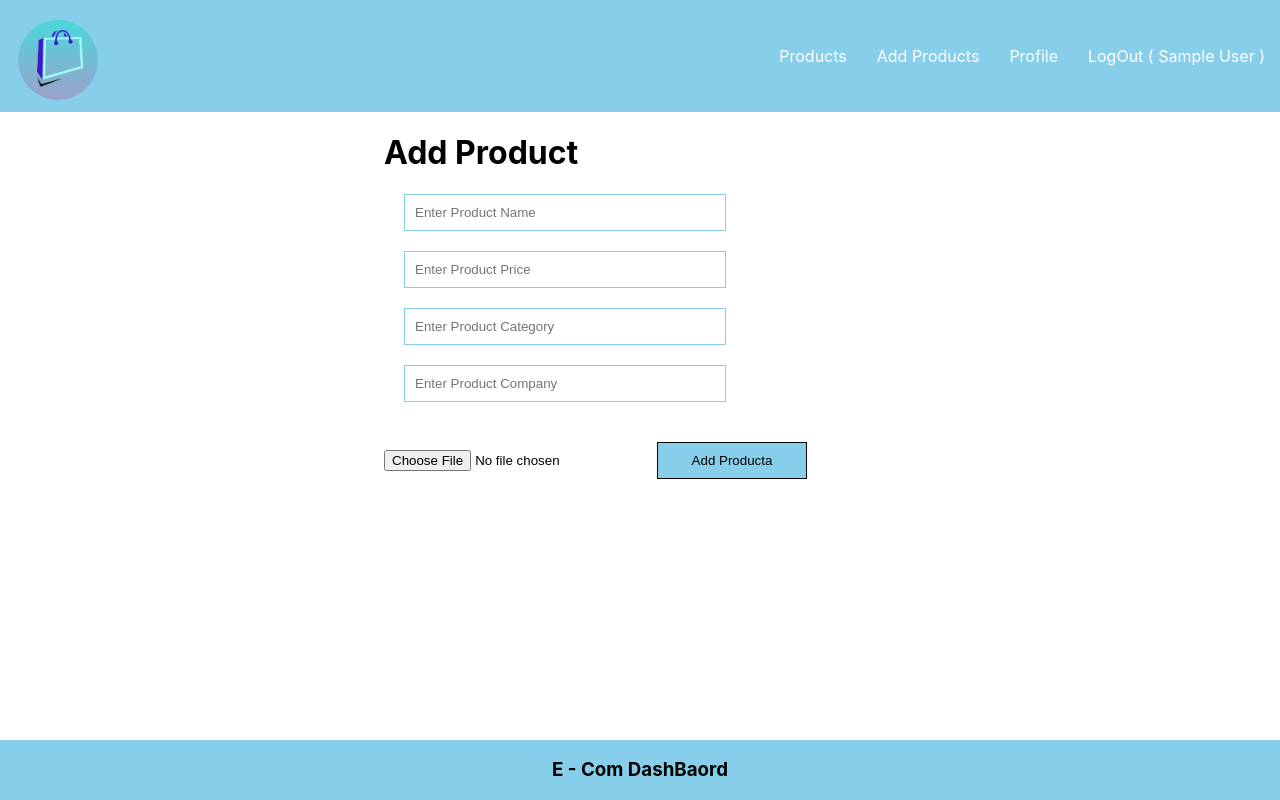
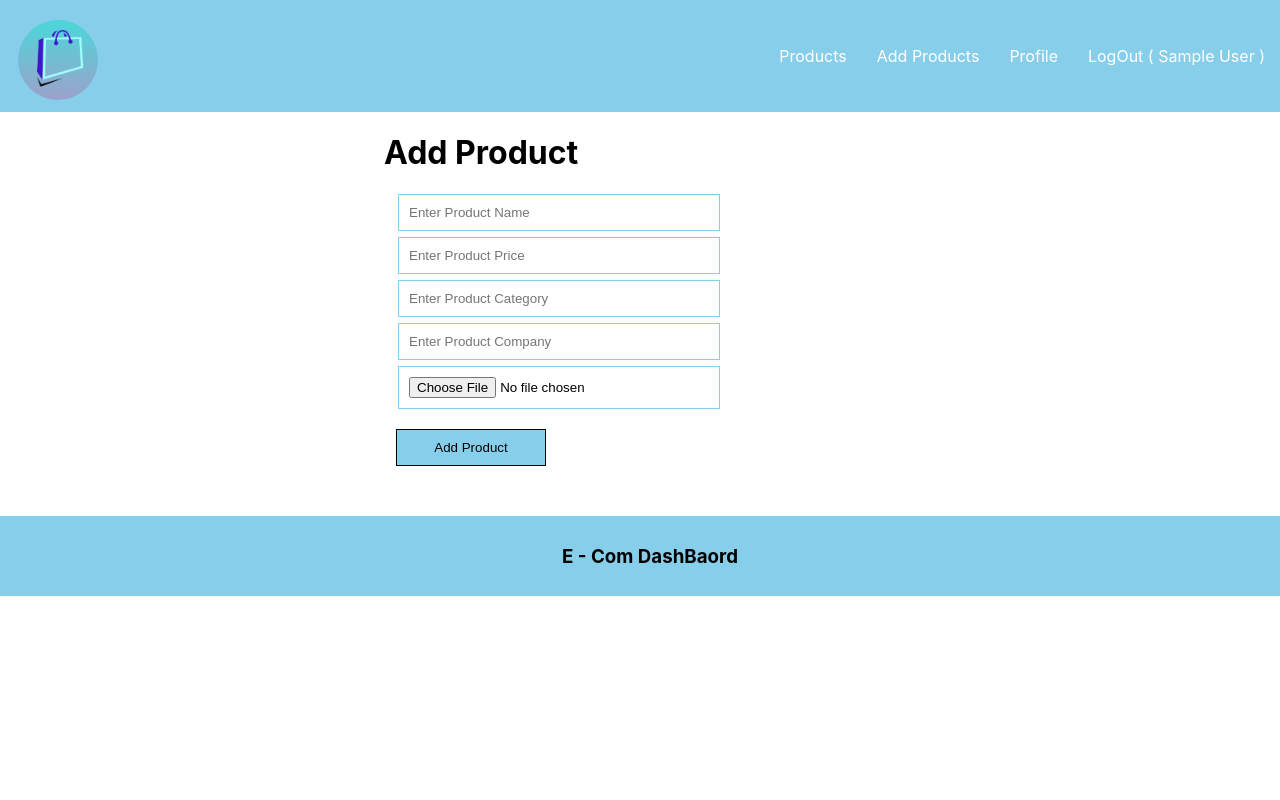
Before and after one commit to bhanu9672/e-dashbaord, a React (Create React App) app in the folder front-end/: page /add in a window 1280 px wide. Built offline with nearby package versions, Linux system fonts and the light colour scheme; sample sign-in values are in the browser's storage.

Commit message:
Small Code Update

```diff
--- a/front-end/src/App.css
+++ b/front-end/src/App.css
@@ -21,12 +21,11 @@
 }
 
 .footer {
-  user-select: auto;
-  position: absolute;
-  bottom: 0;
   background-color: skyblue;
   width: 100%;
   text-align: center;
+  padding: 10px;
+  margin-top: 50px;
 }
 
 .register,
@@ -44,16 +43,17 @@ input.inputBox {
   display: block;
   border: 1px solid skyblue;
   width: 300px;
-  margin: 20px;
+  margin: 6px 14px;
 }
 
 button.appButton {
-  margin: 20px;
+  margin: 20px 0px 0px 12px;
   width: 150px;
   padding: 10px;
   background-color: skyblue;
   border: solid 1px;
   cursor: pointer;
+  display: block;
 }
 
 .nav-right {
@@ -71,8 +71,7 @@ button.appButton {
 .invalid-input {
   display: block;
   color: red;
-  margin-top: -20px;
-  margin-left: 20px;
+  margin: 5px 20px;
 }
 
 .products-list {
--- a/front-end/src/Components/AddProduct.js
+++ b/front-end/src/Components/AddProduct.js
@@ -1,4 +1,5 @@
 import React, { useState } from "react";
+import { useNavigate } from "react-router-dom";
 
 const AddProduct = () => {
 
@@ -6,9 +7,9 @@ const AddProduct = () => {
     const [price, setPrice] = useState('');
     const [category, setCategory] = useState('');
     const [company, setCompany] = useState('');
-    //const [file, setFile] = useState('');
     const [error, setError] = useState(false);
     const [picture, setPicture] = useState({});
+    const navigate = useNavigate();
 
     const uploadPicture = (e) => {
         setPicture({
@@ -21,18 +22,13 @@ const AddProduct = () => {
         });
     };
 
-    const setImageAction = async (e) => {
+    const HandleAddProduct = async (e) => {
         e.preventDefault();
-
         console.log( picture.pictureAsFile )
-
-        if (!name || !price || !category || !company || picture.pictureAsFile === undefined ) {
+        if (!name || !price || !category || !company || !picture ) {
             setError(true);
             return false;
         }
-
-
-
         const formData = new FormData();
         formData.append("name", name);
         formData.append("price", price);
@@ -42,105 +38,45 @@ const AddProduct = () => {
         for (var key of formData.entries()) {
             console.log(key[0] + ", " + key[1]);
         }
-
         const data = await fetch("http://localhost:5000/add-product", {
             method: "post",
             //headers: { "Content-Type": "multipart/form-data" },
             body: formData,
         });
-        const uploadedImage = await data.json();
-        if (uploadedImage) {
+        const response = await data.json();
+        if (response) {
+            console.log( response )
             console.log("Successfully uploaded image");
+            navigate( "/" );
         } else {
             console.log("Error Found");
         }
     };
 
-
-
-
-
-
-
-
-
-
-
-    const addProduct = async (e) => {
-        e.preventDefault();
-        if (!name || !price || !category || !company || !picture) {
-            setError(true);
-            return false;
-        }
-        console.log(name, price, category, company, picture);
-        const userId = JSON.parse(localStorage.getItem("user"))._id;
-        console.log(userId);
-
-        const formData = new FormData();
-        formData.append("file", picture.pictureAsFile);
-
-        console.log(picture.pictureAsFile);
-
-        for (var key of formData.entries()) {
-            console.log(key[0] + ", " + key[1]);
-        }
-
-        let result = await fetch("http://localhost:5000/add-product", {
-            method: "post",
-            body: JSON.stringify({ name, price, category, company, userId, picture }),
-            headers: {
-                "Content-type": "application/json"
-            }
-        });
-        result = await result.json();
-        console.log(result);
-    }
-
     return (
         <div className="product">
             <h1> Add Product </h1>
-            <form onSubmit={setImageAction}>
+            <form onSubmit={HandleAddProduct}>
                 <input type="text" placeholder="Enter Product Name" className="inputBox" value={name} onChange={(e) => { setName(e.target.value) }} />
-                {error && !name ? <span className="invalid-input"> Enter Valid Name </span> : ""}
+                {error && !name && <span className="invalid-input"> Enter Valid Name </span>}
                 <input type="text" placeholder="Enter Product Price" className="inputBox" value={price} onChange={(e) => { setPrice(e.target.value) }} />
-                {error && !price ? <span className="invalid-input"> Enter Valid Price </span> : ""}
+                {error && !price && <span className="invalid-input"> Enter Valid Price </span>}
                 <input type="text" placeholder="Enter Product Category" className="inputBox" value={category} onChange={(e) => { setCategory(e.target.value) }} />
-                {error && !category ? <span className="invalid-input"> Enter Valid Category </span> : ""}
+                {error && !category && <span className="invalid-input"> Enter Valid Category </span>}
                 <input type="text" placeholder="Enter Product Company" className="inputBox" value={company} onChange={(e) => { setCompany(e.target.value) }} />
-                {error && !company ? <span className="invalid-input"> Enter Valid Company Name </span> : ""}
+                {error && !company && <span className="invalid-input"> Enter Valid Company Name </span>}
                 <input
                     type="file"
                     name="file"
                     onChange={uploadPicture}
                     accept=".png, .jpg, .jpeg"
+                    className="inputBox"
                 />
-                {error && picture.pictureAsFile === undefined ? <span className="invalid-input"> please, upload image </span> : ""}
+                {error && picture && <div className="invalid-input"> please, upload image </div>}
                 <button type="submit" name="upload" className="appButton">
-                    Add Producta
+                    Add Product
                 </button>
             </form>
-
-
-
-            {/*
-            <form method="post" encType="multipart/formdata">
-                <input type="text" placeholder="Enter Product Name" className="inputBox" value={name} onChange={(e) => { setName(e.target.value) }} />
-                {error && !name ? <span className="invalid-input"> Enter Valid Name </span> : ""}
-                <input type="text" placeholder="Enter Product Price" className="inputBox" value={price} onChange={(e) => { setPrice(e.target.value) }} />
-                {error && !price ? <span className="invalid-input"> Enter Valid Price </span> : ""}
-                <input type="text" placeholder="Enter Product Category" className="inputBox" value={category} onChange={(e) => { setCategory(e.target.value) }} />
-                {error && !category ? <span className="invalid-input"> Enter Valid Category </span> : ""}
-                <input type="text" placeholder="Enter Product Company" className="inputBox" value={company} onChange={(e) => { setCompany(e.target.value) }} />
-                {error && !company ? <span className="invalid-input"> Enter Valid Company Name </span> : ""}
-                <input
-                    type="file"
-                    accept=".png, .jpg, .jpeg"
-                    name="file"
-                    onChange={uploadPicture}
-                />
-                {error && !picture ? <span className="invalid-input"> please, upload image </span> : ""}
-                <button onClick={addProduct} className="appButton"> Add Product </button>
-            </form> */}
         </div>
     );
 }
--- a/front-end/src/Components/SignUp.js
+++ b/front-end/src/Components/SignUp.js
@@ -31,7 +31,6 @@ const SignUp = () => {
             return false;
         }
         result = await result.json();
-        //console.warn( "Api Data" + result );
         localStorage.setItem( "user", JSON.stringify( result ) );
         navigate( "/" );
     }
```
